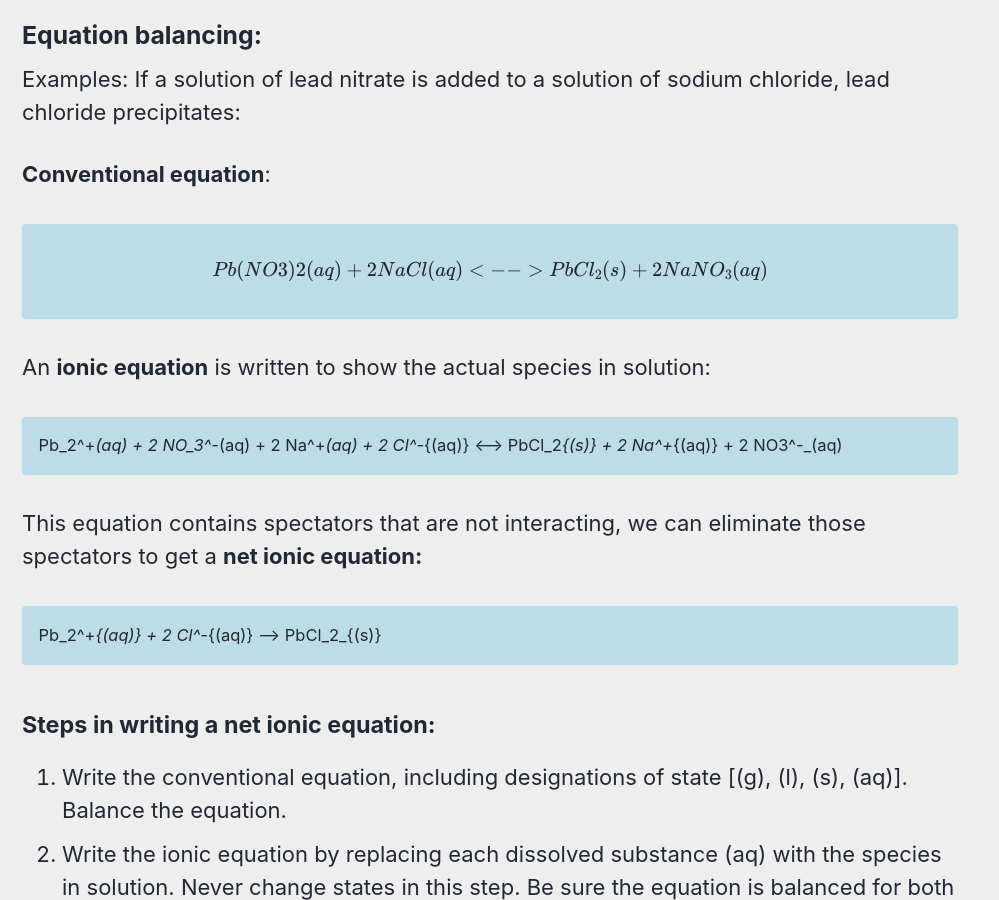
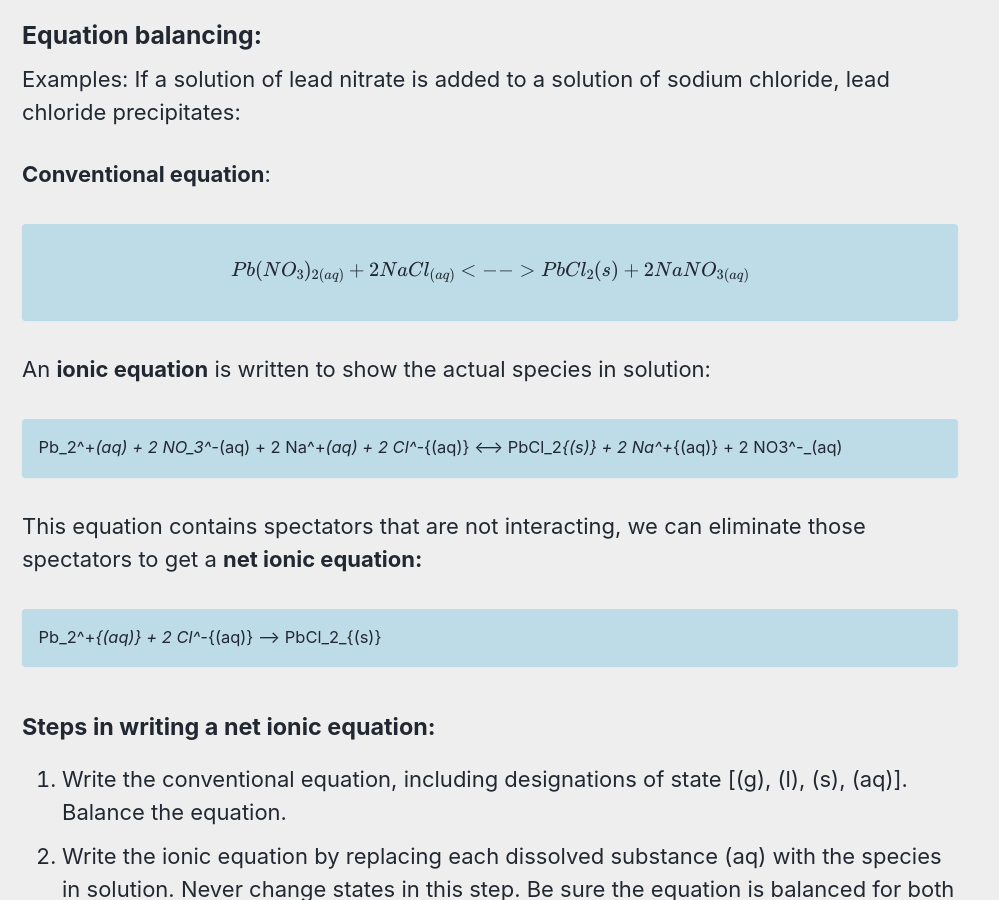
Before and after one commit to SethBushinsky/OCN623_Chemical_Oceanography, a Jekyll site: the page built from _pages/03_thermodynamics.md, in a window 1280 px wide and 900 px high, scrolled down 1338 px. Shown: the whole window, without its empty margins (0-999 px from the left). Built offline with Jekyll 4.4.1, drawn with Linux system fonts in a browser that asks for light colours; cached includes are drawn as plain includes; formulas are drawn with MathJax 3.

Commit message:
Update 03_thermodynamics.md

```diff
--- a/_pages/03_thermodynamics.md
+++ b/_pages/03_thermodynamics.md
@@ -30,7 +30,7 @@ If a solution of lead nitrate is added to a solution of sodium chloride, lead ch
 
 **Conventional equation**:
 
-$$Pb(NO3)2(aq) + 2NaCl(aq) <--> PbCl_2(s) + 2 NaNO_3(aq)$$
+$$Pb(NO_3)_{2(aq)} + 2NaCl_{(aq)} <--> PbCl_2(s) + 2 NaNO_{3(aq)}$$
 {: .notice--primary}
 
 An **ionic equation** is written to show the actual species in solution:
```
